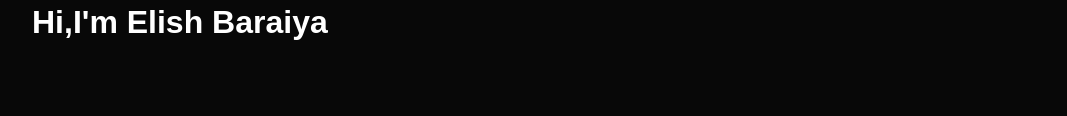
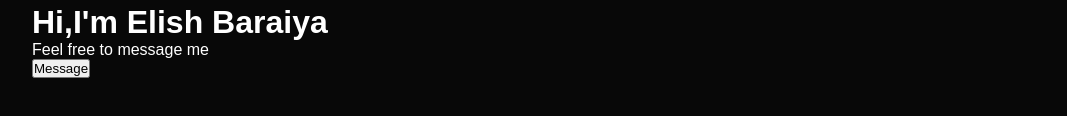
Before and after one commit to ElishBaraiya/Personal_Portfolio, a plain HTML site: page index.html in a window 1280 px wide. Shown: the part 174-290 px from the top of the page, without its empty margins (96-1163 px from the left). Drawn offline with Linux system fonts and the light colour scheme.

Commit message:
Update index.html

```diff
--- a/index.html
+++ b/index.html
@@ -22,6 +22,8 @@
             <p>BTech CSE student at LNMIIT</p>
             <h1>Hi,I'm Elish Baraiya</h1>
         </div>
+        <p id="demo">Feel free to message me</p>
+        <button type="button" onclick="document.getElementById('demo').innerHTML = 'Sorry,Site under Development.'">Message</button>
     </div>
 </div>
 
```
